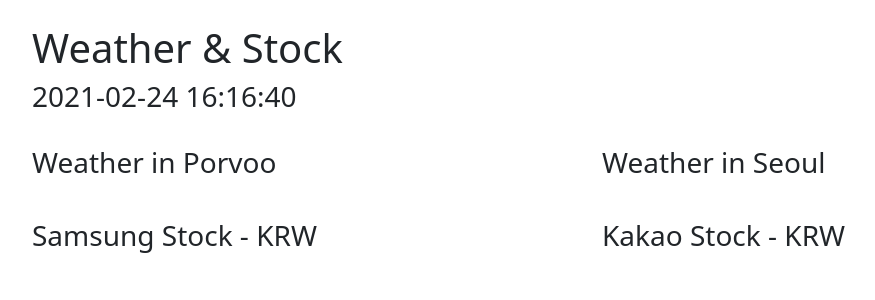
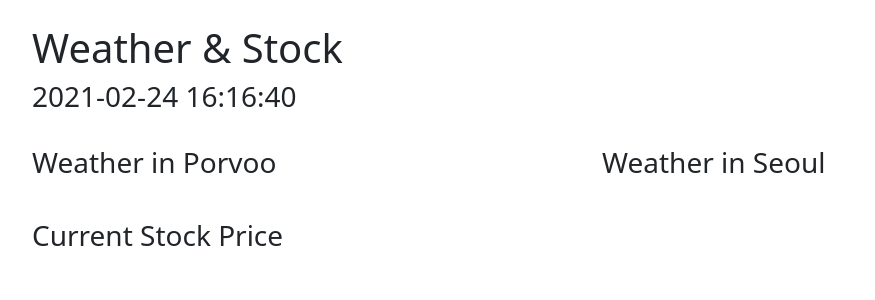
Before and after one commit to taeheelee90/flask-weather-stock-information, a Flask app: template templates/main.html in a window 1280 px wide. Shown: the top 300 px of the page, without its empty margins (50-925 px from the left). Run offline with Flask 2, Linux system fonts and the light colour scheme; the template is opened without the code that fills it, so the values that code supplies are empty.

Commit message:
Change Stock API provider

```diff
--- a/app.py
+++ b/app.py
@@ -1,28 +1,32 @@
 from flask import Flask, render_template
-import requests
 import weather
 import stock
-
+from bs4 import BeautifulSoup
+import requests
 
 app = Flask(__name__)
 
 @app.route('/')
 def index():
-    # GET Porvoo Weather
+    # GET Porvoo Weather Information
     porvoo_result = weather.get_weather_info('porvoo')
     # GET Seoul Weather
     seoul_result = weather.get_weather_info('seoul')
 
-    # Stock information
-    company_code = {'samsung':'005930.KS', 'kakao':'035720.KS'}
-    samsung = stock.get_stock_info(company_code['samsung'])
-    kakao = stock.get_stock_info(company_code['kakao'])
+    # Get Stock Information
+    samsung_result = stock.get_stock_info('https://finance.yahoo.com/quote/005930.KS?p=005930.KS&.tsrc=fin-srch')
+    kakao_result = stock.get_stock_info('https://finance.yahoo.com/quote/035720.KS?p=035720.KS&.tsrc=fin-srch')
+    apple_result = stock.get_stock_info('https://finance.yahoo.com/quote/AAPL?p=AAPL&.tsrc=fin-srch')
+    tesla_result = stock.get_stock_info('https://finance.yahoo.com/quote/TSLA?p=TSLA&.tsrc=fin-srch')
+    neste_result = stock.get_stock_info('https://finance.yahoo.com/quote/NESTE.HE?p=NESTE.HE&.tsrc=fin-srch')
+    stocks=[{'samsung' : samsung_result, 'kakao' : kakao_result, 'apple' : apple_result, 'tesla' : tesla_result, 'neste' : neste_result}]
+
 
     return render_template('main.html',
                             porvoo = porvoo_result,
                             seoul = seoul_result,
-                            samsung = samsung.to_html(),
-                            kakao = kakao.to_html())
+                            stocks = stocks
+                            )
 
 if __name__ == '__main__':
     app.run()
--- a/requirements.txt
+++ b/requirements.txt
@@ -1,4 +1,5 @@
 beautifulsoup4==4.9.3
+bs4==0.0.1
 certifi==2020.12.5
 chardet==4.0.0
 click==7.1.2
@@ -9,12 +10,11 @@ Jinja2==2.11.3
 lxml==4.6.2
 MarkupSafe==1.1.1
 multitasking==0.0.9
-numpy==1.19.0
-pandas==1.2.2
 python-dateutil==2.8.1
 pytz==2021.1
 requests==2.25.1
 six==1.15.0
+soupsieve==2.2
 urllib3==1.26.3
 Werkzeug==1.0.1
 yfinance==0.1.55
--- a/templates/main.html
+++ b/templates/main.html
@@ -40,16 +40,16 @@
 
     <div class="row">
         <div class="col">
-            <h3> Samsung Stock - KRW </h3>
-                <table class="table">
-                    {{samsung | safe}}
-                </table>
-        </div>
-        <div class="col">
-            <h3> Kakao Stock - KRW </h3>
-                <table class="table">
-                    {{kakao | safe}}
-                </table>
+            <h3> Current Stock Price  </h3>
+                <ul>
+                    {% for i in stocks %}
+                    <li>Samsung Price: {{i.samsung}} KRW</li>
+                    <li>Kakao Price: {{i.kakao}} KRW</li>
+                    <li>Apple Price: {{i.apple}} USD</li>
+                    <li>Tesla Price: {{i.tesla}} USD</li>
+                    <li>Neste Price: {{i.neste}} EUR</li>
+                    {% endfor %}
+                </ul>
         </div>
     </div>
 </div>
```
Also changed, not shown: stock.py (+10 -5 lines), 1 other file.
